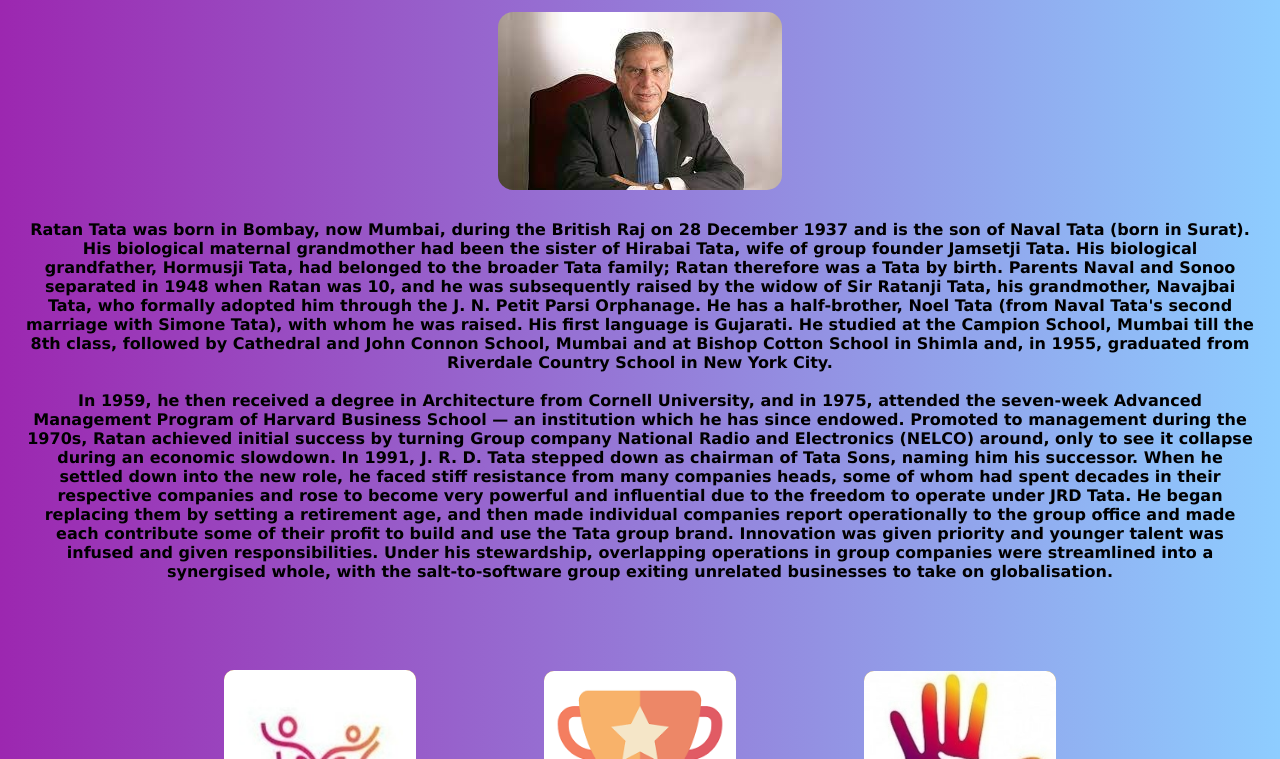
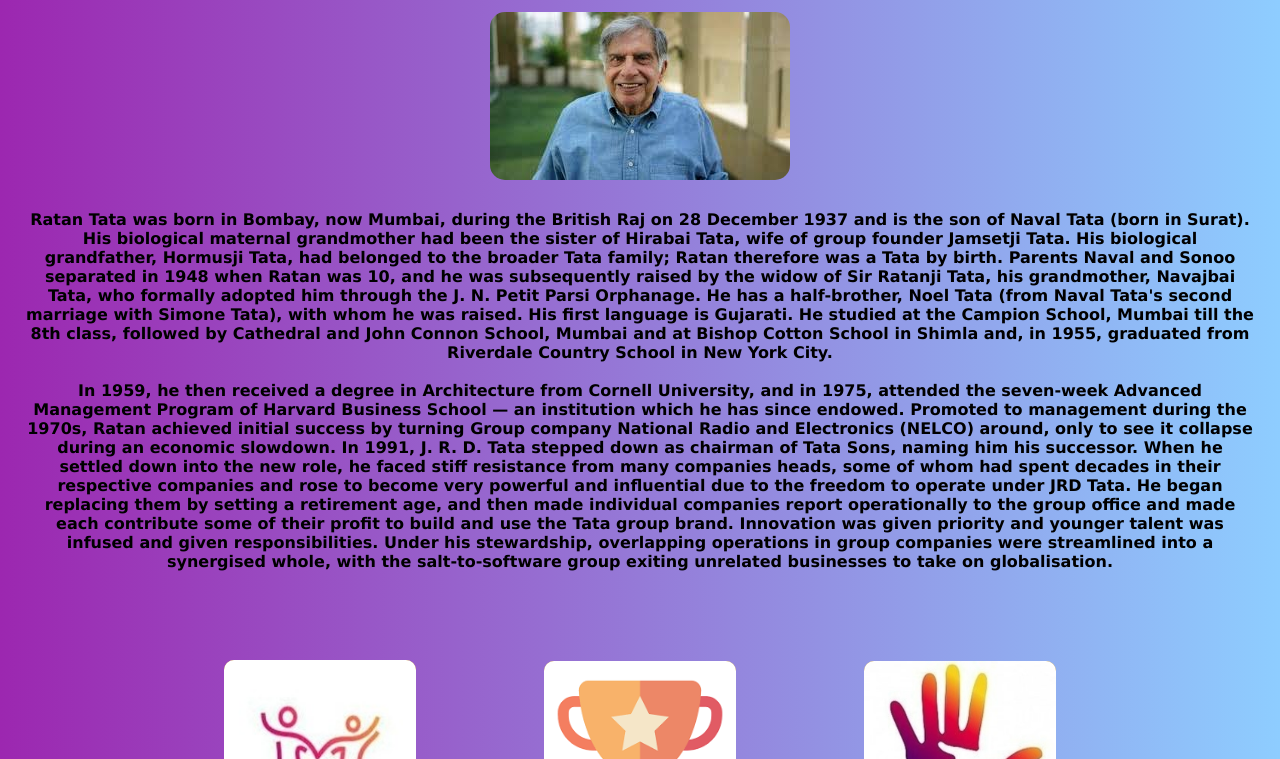
Before and after one commit to Aditya-Narayan03/Ratan-Tata-Tribute-Page, a plain HTML site: page index.html in a window 1280 px wide. Shown: the part 41-800 px from the top of the page. Drawn offline with Linux system fonts and the light colour scheme.

Commit message:
Update index.html

```diff
--- a/index.html
+++ b/index.html
@@ -17,7 +17,7 @@
             <h1 id="heading">
                 <b>RATAN NAVAL TATA</b>
             </h1>
-            <img src="./resources/images/first image.jpg" id="first">
+            <img src="./resources/images/second image.jpg" id="first">
 
             <div>
                 <h4 id="bio">
```
